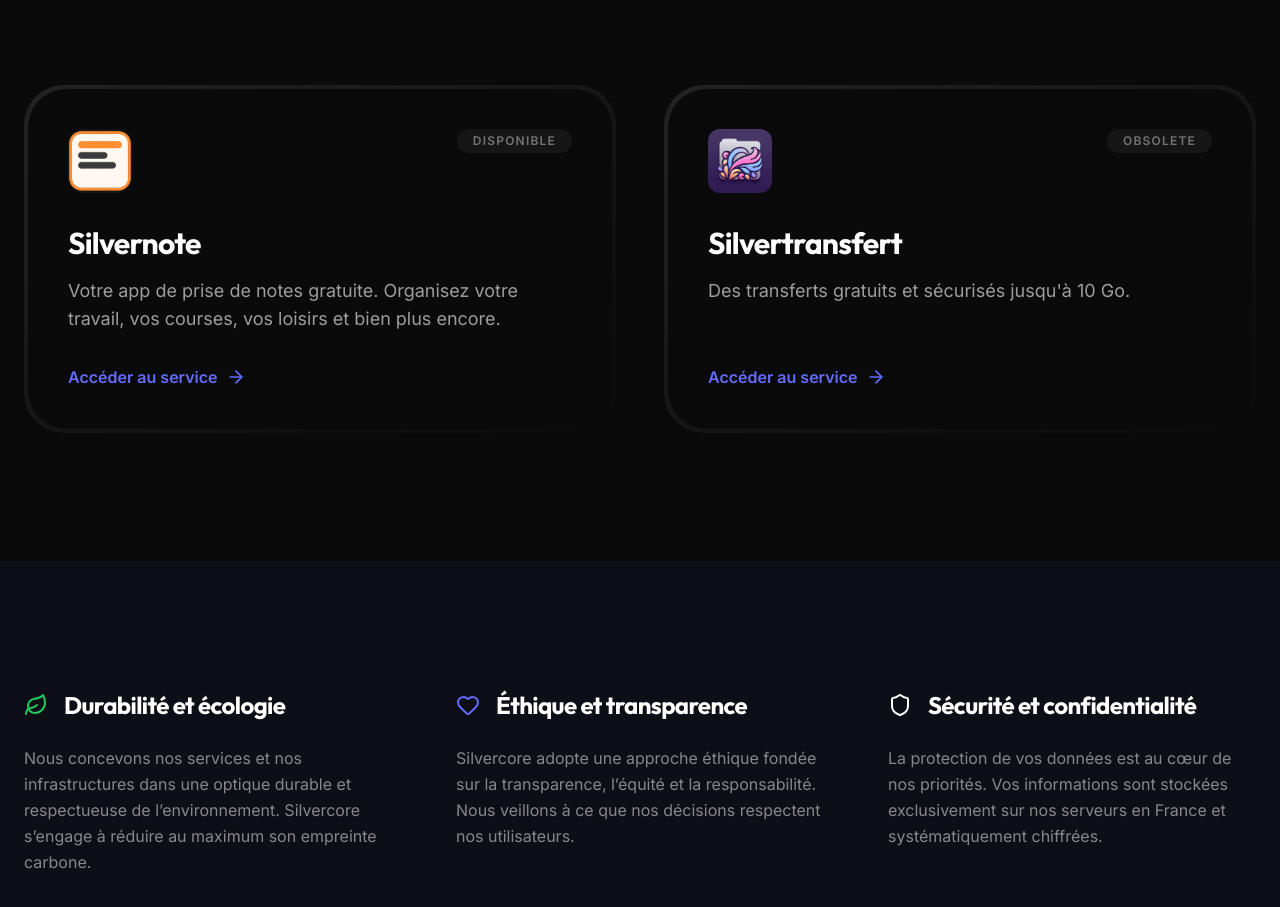
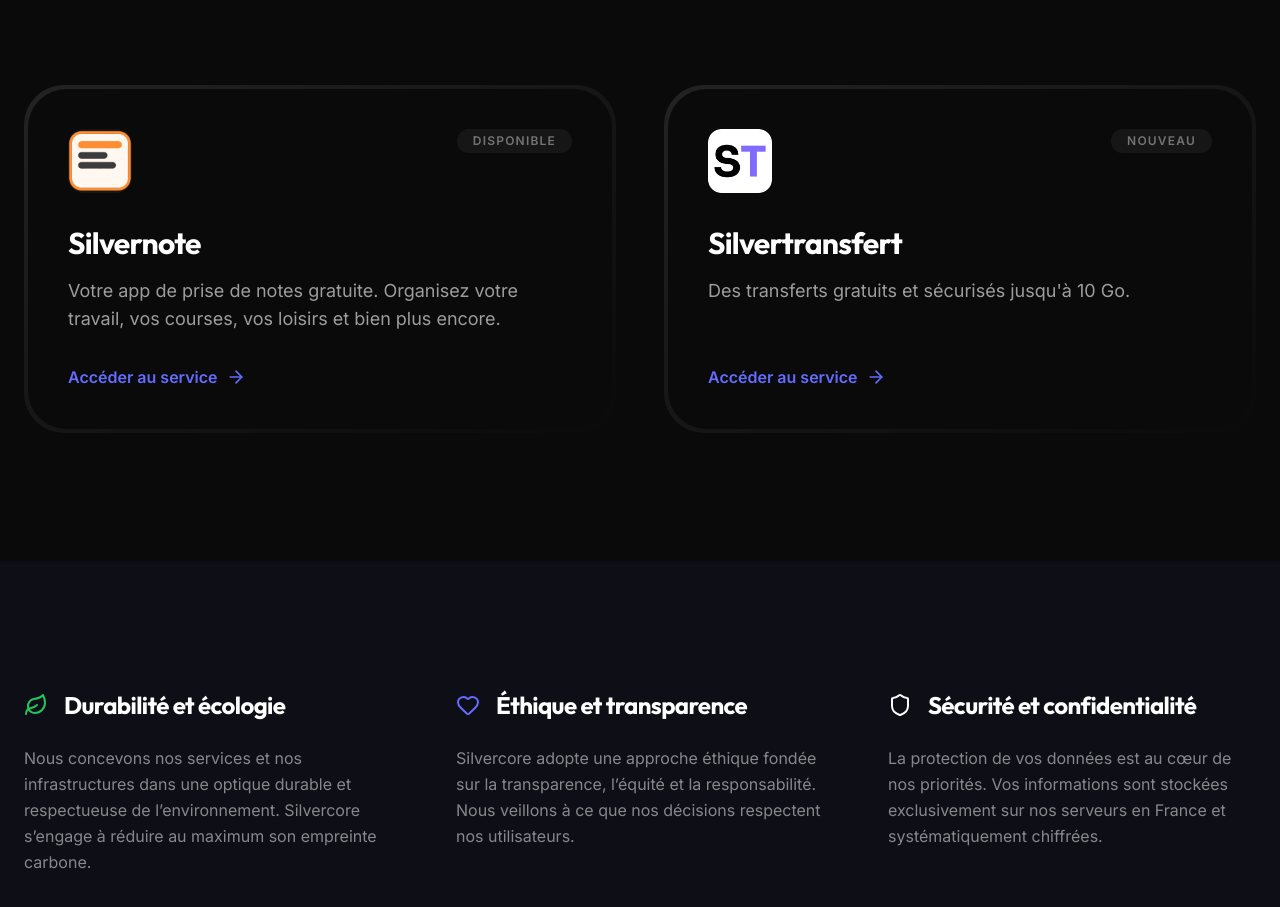
Before and after one commit to SilverCore-Git/web_site, a React (Vite) app: page / in a window 1280 px wide. Shown: the part 1609-2516 px from the top of the page. Built offline with nearby package versions, Linux system fonts and the light colour scheme.

Commit message:
update stransfert icon and status

```diff
--- a/src/constants.ts
+++ b/src/constants.ts
@@ -26,7 +26,7 @@ export const SERVICES = [
     name: "Silvertransfert",
     description: "Des transferts gratuits et sécurisés jusqu'à 10 Go.",
     details: "Chiffrement de bout en bout. Personne ne peut voir vos fichiers, même pas nous. Simple, rapide et français.",
-    status: "Obsolete",
+    status: "Nouveau",
     link: "https://www.silvertransfert.fr",
     icon: "/assets/logo/stransfert/favicon.png",
     preview: "/assets/img/mockup_phone_silvertransfert.png"
```
Also changed, not shown: public/assets/logo/stransfert/favicon.png, 1 other file (tests, documents, lock files or other folders).
